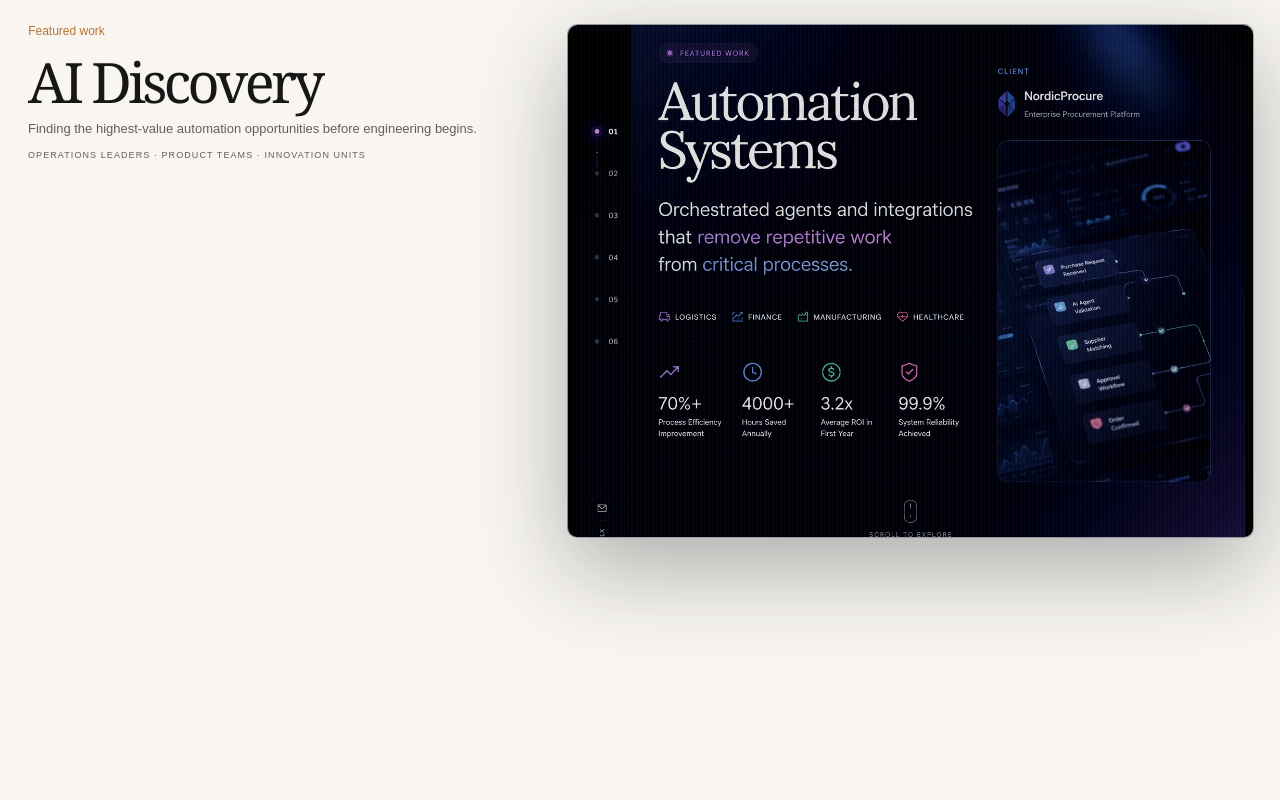
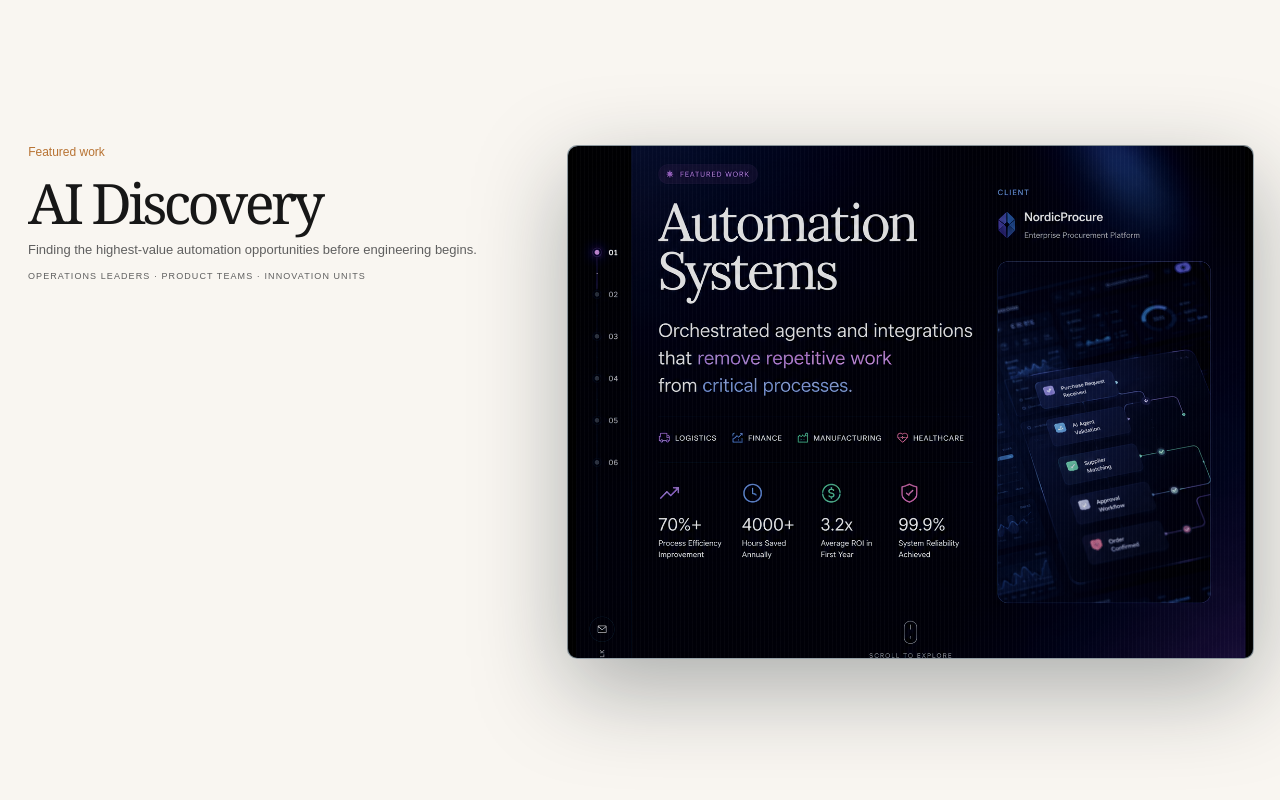
Before and after one commit to Dpehect/Trionn, a Next.js app: page /cases/ai-software-development-finland in a window 1280 px wide. Shown: the top 800 px of the page. Built offline with nearby package versions, Linux system fonts and the light colour scheme.

Commit message:
gap delete

```diff
--- a/components/case-study-page.module.css
+++ b/components/case-study-page.module.css
@@ -1122,3 +1122,44 @@
 .container:has(.introText:empty) .workContent {
   padding-bottom: 0;
 }
+
+
+/* Remove the large empty transition gap after Part 01.
+   Existing GSAP selectors, elements and animation structure stay intact. */
+.titaniumTheme .workSection {
+  min-height: 100svh !important;
+  height: 100svh;
+}
+
+.titaniumTheme .workSticky {
+  min-height: 100svh;
+  height: 100svh;
+}
+
+.titaniumTheme .container:has(.introText:empty) {
+  min-height: 100svh;
+  height: 100svh;
+  grid-template-rows: 1fr;
+}
+
+.titaniumTheme .container:has(.introText:empty) .workGrid {
+  height: 100%;
+  align-content: center;
+}
+
+.titaniumTheme .servicesSection {
+  margin-top: 0 !important;
+}
+
+@media (max-width: 800px) {
+  .titaniumTheme .workSection,
+  .titaniumTheme .workSticky {
+    min-height: 100svh !important;
+    height: auto;
+  }
+
+  .titaniumTheme .container:has(.introText:empty) {
+    min-height: 100svh;
+    height: auto;
+  }
+}
```
Also changed, not shown: 1 other file (tests, documents, lock files or other folders).
